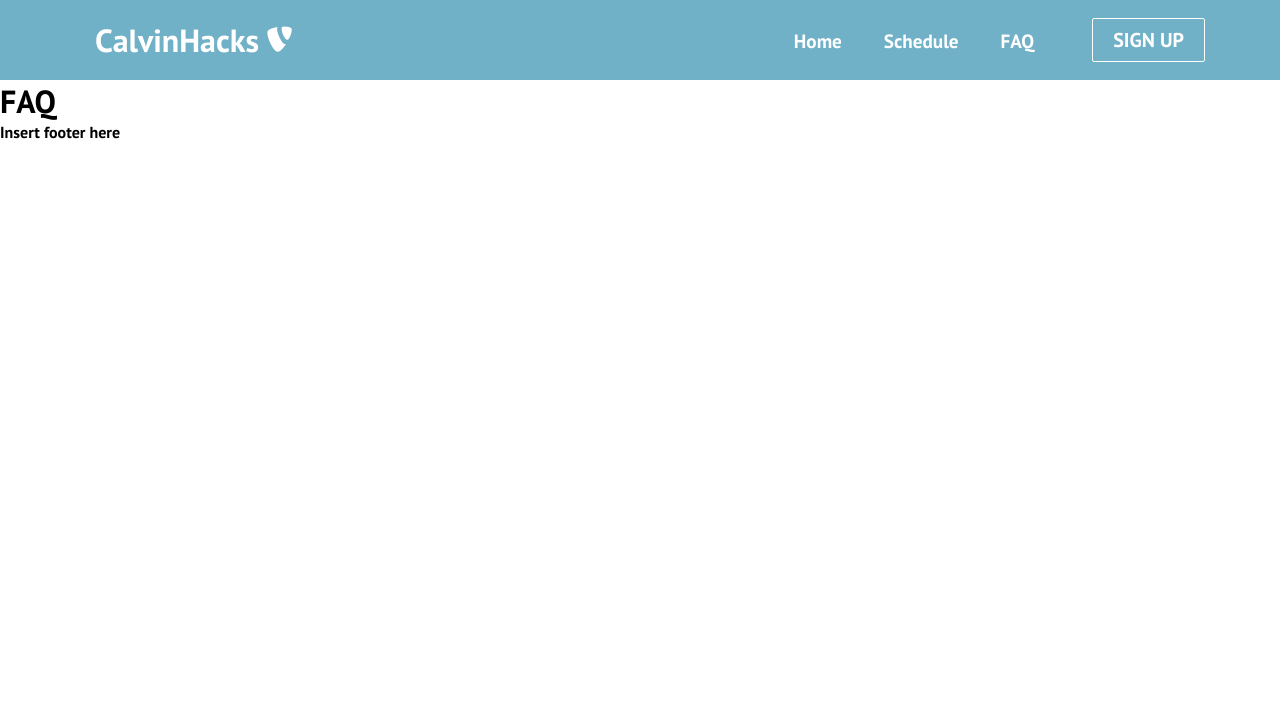
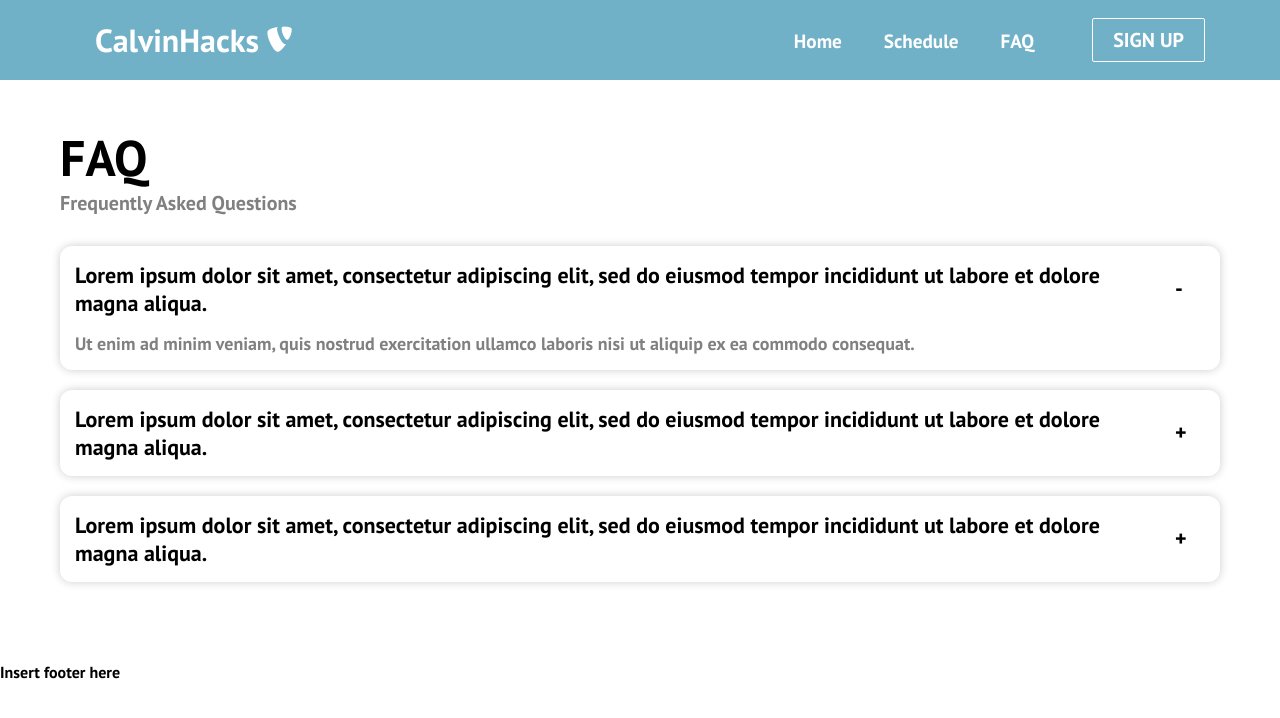
Before and after one commit to CalvinHacks/calvinhacks-2021, a React (Create React App) app: page /faq in a window 1280 px wide. Shown: the top 718 px of the page. Built offline with nearby package versions, Linux system fonts and the light colour scheme.

Commit message:
simple faq page with drop down box

```diff
--- /dev/null
+++ b/src/pages/FAQ.css
@@ -0,0 +1,79 @@
+
+.faqs {
+    margin: 30px;
+}
+
+.title {
+    display: flex;
+    padding: 15px 30px 0px;
+}
+
+h1 {
+    font-size: 50px;
+    font-weight: bold;
+}
+
+p.title {
+    padding-top: 0px;
+    font-size: 20px;
+    font-weight: lighter;
+    color: grey;
+}
+
+.faqs-content {
+    width: 100%;
+    max-width: 100%;
+    padding: 30px;
+}
+
+.faqs-content .faq-box {
+    margin-bottom: 20px;
+    padding: 15px;
+    border-radius: 12px;
+    box-shadow: 0px 0px 10px rgba(0, 0, 0, 0.2);
+}
+
+.faqs-content .faq-box:hover {
+    background-color: #eeeeee;
+    cursor: pointer;
+}
+
+.faqs-content .faq-box .faq-question {
+    position: relative;
+    font-size: 22px;
+    padding-right: 80px;
+    transition: all 0.4s ease;
+}
+
+.faqs-content .faq-box .faq-question::after {
+    content: '+';
+    position: absolute;
+    top: 50%;
+    right: 0px;
+    transform: translateY(-50%);
+    width: 30px;
+    height: 30px;
+    transition: all 0.4s ease-out;
+}
+
+.faqs-content .faq-box .faq-answer {
+    color: grey;
+    opacity: 0;
+    max-height: 0;
+    overflow-y: hidden;
+}
+
+.faqs-content .faq-box.open .faq-question {
+    margin-bottom: 15px;
+}
+
+.faqs-content .faq-box.open .faq-question::after {
+    content: '-';
+}
+
+.faqs-content .faq-box.open .faq-answer {
+    max-height: 1000px;
+    padding-right: 80px;
+    font-size: 18px;
+    opacity: 1;
+}
--- a/src/pages/FAQ.js
+++ b/src/pages/FAQ.js
@@ -1,6 +1,61 @@
-import React from "react";
+import React, { useState } from "react";
 import "../App.css";
+import "../pages/FAQ.css"
 
-export default function FAQ() {
-  return <h1 className="products">FAQ</h1>;
+function FAQ() {
+  const [faqs, setfaqs] = useState([
+    /* content input*/
+    {
+      question: 'Lorem ipsum dolor sit amet, consectetur adipiscing elit, sed do eiusmod tempor incididunt ut labore et dolore magna aliqua.',
+      answer: 'Ut enim ad minim veniam, quis nostrud exercitation ullamco laboris nisi ut aliquip ex ea commodo consequat.',
+      open: true,
+    },
+    {
+      question: 'Lorem ipsum dolor sit amet, consectetur adipiscing elit, sed do eiusmod tempor incididunt ut labore et dolore magna aliqua.',
+      answer: 'Ut enim ad minim veniam, quis nostrud exercitation ullamco laboris nisi ut aliquip ex ea commodo consequat.',
+      open: false,
+    },
+    {
+      question: 'Lorem ipsum dolor sit amet, consectetur adipiscing elit, sed do eiusmod tempor incididunt ut labore et dolore magna aliqua.',
+      answer: 'Ut enim ad minim veniam, quis nostrud exercitation ullamco laboris nisi ut aliquip ex ea commodo consequat.',
+      open: false,
+    }
+  ]);
+
+  /* change state of the faq box */
+  const toggleFAQ = index => {
+    setfaqs(faqs.map((faq, i) => {
+      if (i === index) {
+        faq.open = !faq.open
+      } else {
+        faq.open = false;
+      }
+      return faq;
+    }))
+  }
+
+  return (
+    <div className="faqs">
+
+      <h1 className="title">FAQ</h1>
+      <p className="title">Frequently Asked Questions</p>
+
+      <div className="faqs-content">
+        {faqs.map((faq, i) => (
+          <div className={"faq-box " + (faq.open ? 'open' : '')}
+          onClick={() => toggleFAQ(i)}>
+            <div className="faq-question">
+              {faq.question}
+            </div>
+            <div className="faq-answer">
+              {faq.answer}
+            </div>
+          </div>
+
+        ))}
+      </div>
+    </div>
+  );
 }
+
+export default FAQ;
```
Also changed, not shown: 1 other file (tests, documents, lock files or other folders).
